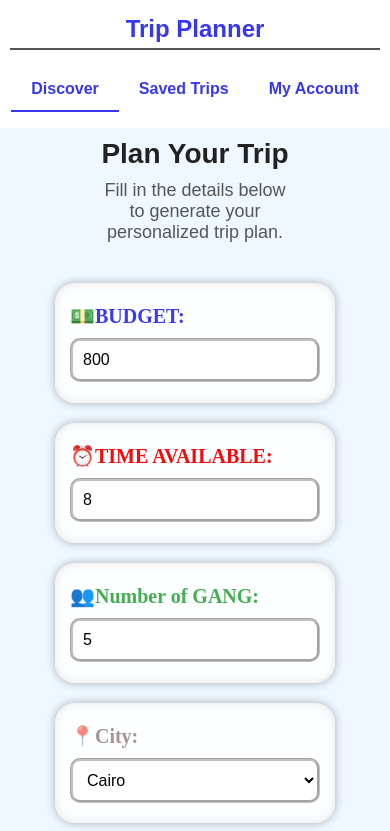
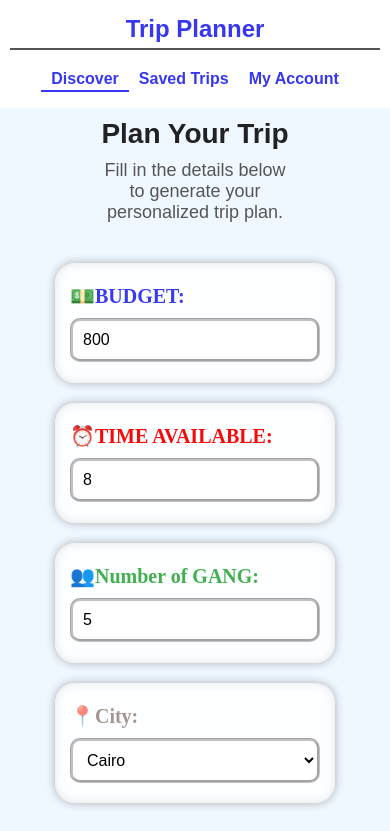
Before and after one commit to Mostafa205dev/NekhrogFeen, a React (Create React App) app: page / in a window 390 px wide. Shown: the top 831 px of the page. Built offline with nearby package versions, Linux system fonts and the light colour scheme.

Commit message:
edit header for mobile

```diff
--- a/src/components/Header.css
+++ b/src/components/Header.css
@@ -54,8 +54,12 @@
     align-items: center;
     gap: 10px
   }
+  .middle-buttons{
+    display: flex;
+    flex-direction: row;
+  }
   .middle-buttons button {
-    padding: 20px;
+    /* padding: 20px; */
 
   }
   .title{
```
Lines whose indentation alone changed are shown as unchanged.
